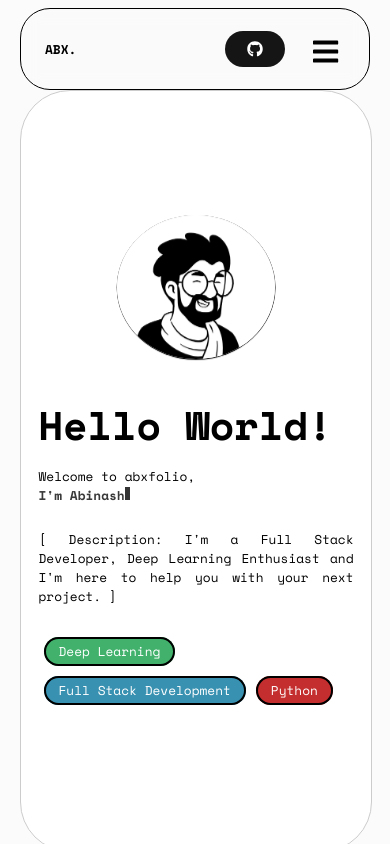
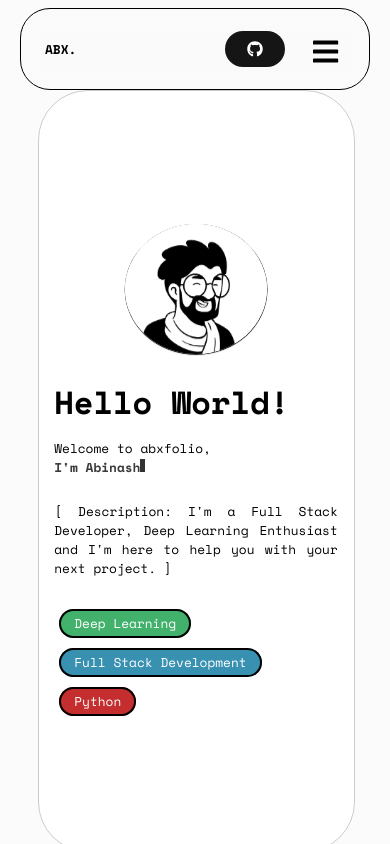
Before and after one commit to AbiXnash/abxfolio, a React (Vite) app: page / in a window 390 px wide. Shown: the top 844 px of the page. Built offline with nearby package versions, Linux system fonts and the light colour scheme.

Commit message:
fix: update media query breakpoints for responsiveness; refactor Navbar component markup and improve Home page structure

```diff
--- a/src/App.css
+++ b/src/App.css
@@ -112,7 +112,7 @@
   background-color: var(--red-circle-clr);
 }
 
-@media screen and (max-width: 768px) {
+@media screen and (max-width: 960px) {
 	.container {
 		flex-direction: column;
 	}
--- a/src/components/Header/Navbar/Navbar.tsx
+++ b/src/components/Header/Navbar/Navbar.tsx
@@ -5,8 +5,6 @@ import styled from 'styled-components'
 import { FaBars, FaGithub } from 'react-icons/fa'
 
 const Nav = styled.nav`
-	// width: 80%;
-	// margin: 0 auto;
 	background: var(--header-bg);
 	border: 1px solid var(--border-clr);
 	border-radius: 30px;
@@ -245,13 +243,13 @@ const Navbar: React.FC<NavbarProps> = ({ toggle }) => {
 					onMouseLeave={handleMouseLeave}
 					className="logo-text"
 				>
-					<p className="link">
+					<span className="link">
 						{displayText.split('').map((char, index) => (
 							<span key={index} className="char">
 								{char}
 							</span>
 						))}
-					</p>
+					</span>
 				</p>
 				</NavLogo>
 				<MobileIcon onClick={toggle}>
--- a/src/index.css
+++ b/src/index.css
@@ -85,7 +85,8 @@ h3 {
 	font-size: 1.5rem;
 }
 
-@media screen and (min-width: 768px) {
+
+@media screen and (min-width: 960px) {
 	body {
 		font-size: 1.2rem;
 	}
--- a/src/pages/Home/Home.css
+++ b/src/pages/Home/Home.css
@@ -35,7 +35,6 @@
 
 .hello-world {
 	margin: 0;
-	font-size: 2.5rem;
 	font-weight: 700;
 }
 
@@ -89,21 +88,17 @@ span.skill3 {
 	background-color: var(--span-red-clr);
 }
 
-@media screen and (max-width: 768px) {
+@media screen and (max-width: 960px) {
 	.profile-view {
 		width: 100%;
 	}
 
 	.profile-view img{
+		margin: 20px 0 20px 0px;
 		width: 50%;
 	}
 	.introduction {
 		width: 100%;
-	}
-
-	.home {
-		width: 100%;
-		margin: auto;
 	}
 
 }
--- a/src/pages/Home/Home.tsx
+++ b/src/pages/Home/Home.tsx
@@ -8,9 +8,9 @@ const Home = () => {
 				<img src={profile} alt="Abinash Selvarasu" />
 			</div>
 			<div className='introduction'>
-				<p className='hello-world'>
+				<h1 className='hello-world'>
 					Hello World!
-				</p>
+				</h1>
 				<p className='welcome-text'>
 					Welcome to abxfolio,&nbsp;<span className='name'> I'm Abinash<span className='caret'></span></span>
 				</p>
```
